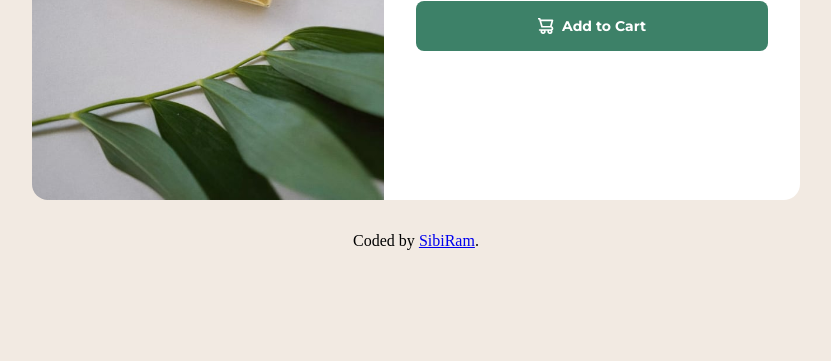
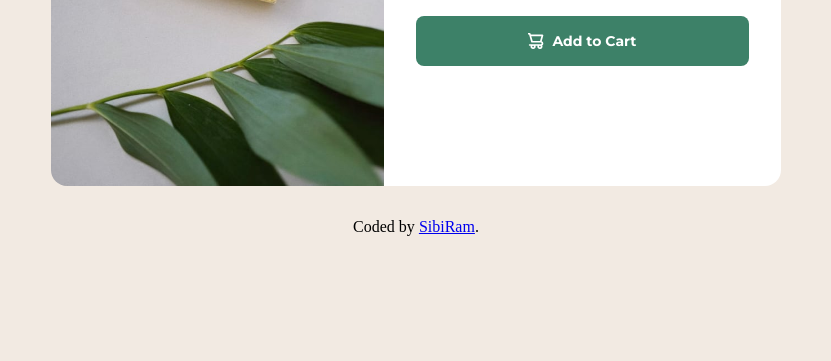
Before and after one commit to Sibi-Ram/product-preview-card-component, a plain HTML site: page index.html in a window 1280 px wide. Shown: the part 439-800 px from the top of the page, without its empty margins (224-1055 px from the left). Drawn offline with Linux system fonts and the light colour scheme.

Commit message:
Responsive layout altered

```diff
--- a/index.css
+++ b/index.css
@@ -154,7 +154,7 @@ footer{
 
 @media(min-width:61.93rem){
   .container{
-    max-width: 60%;
+    max-width: 57%;
   }
 }
 
```
